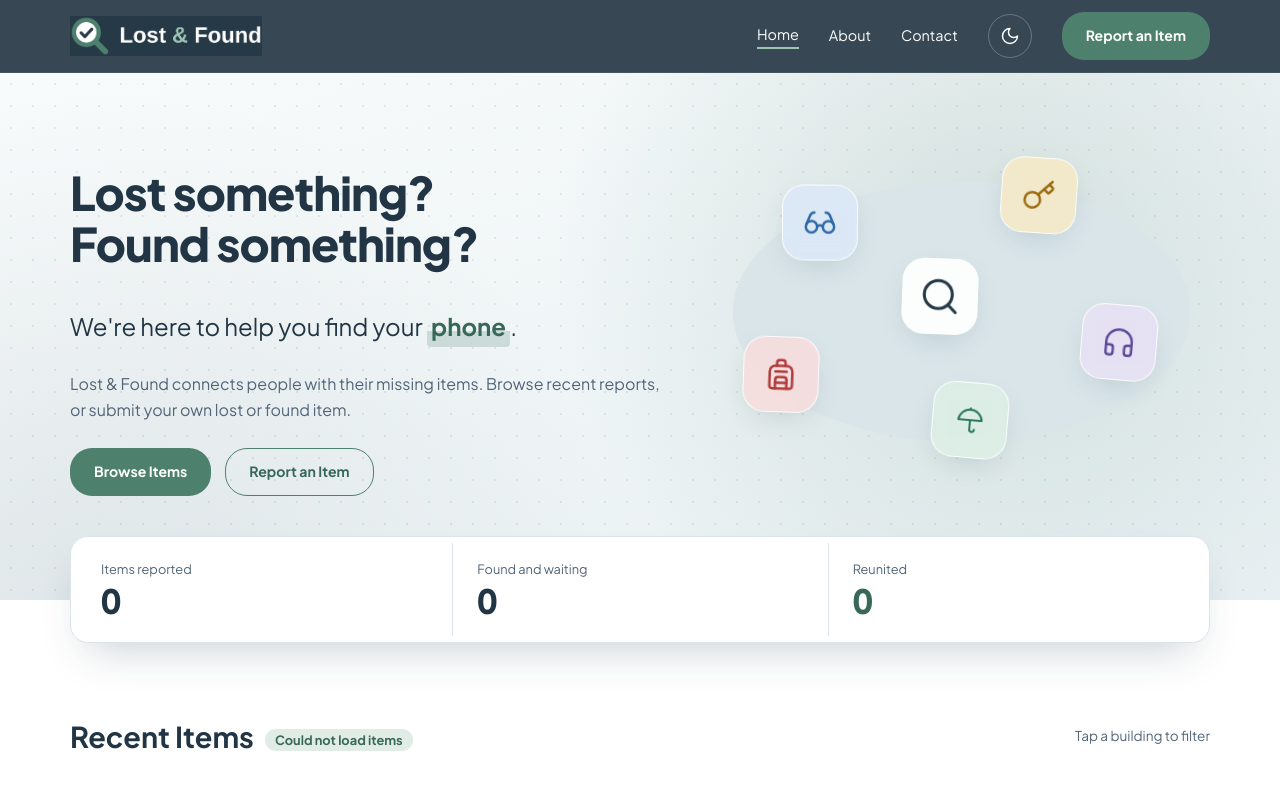
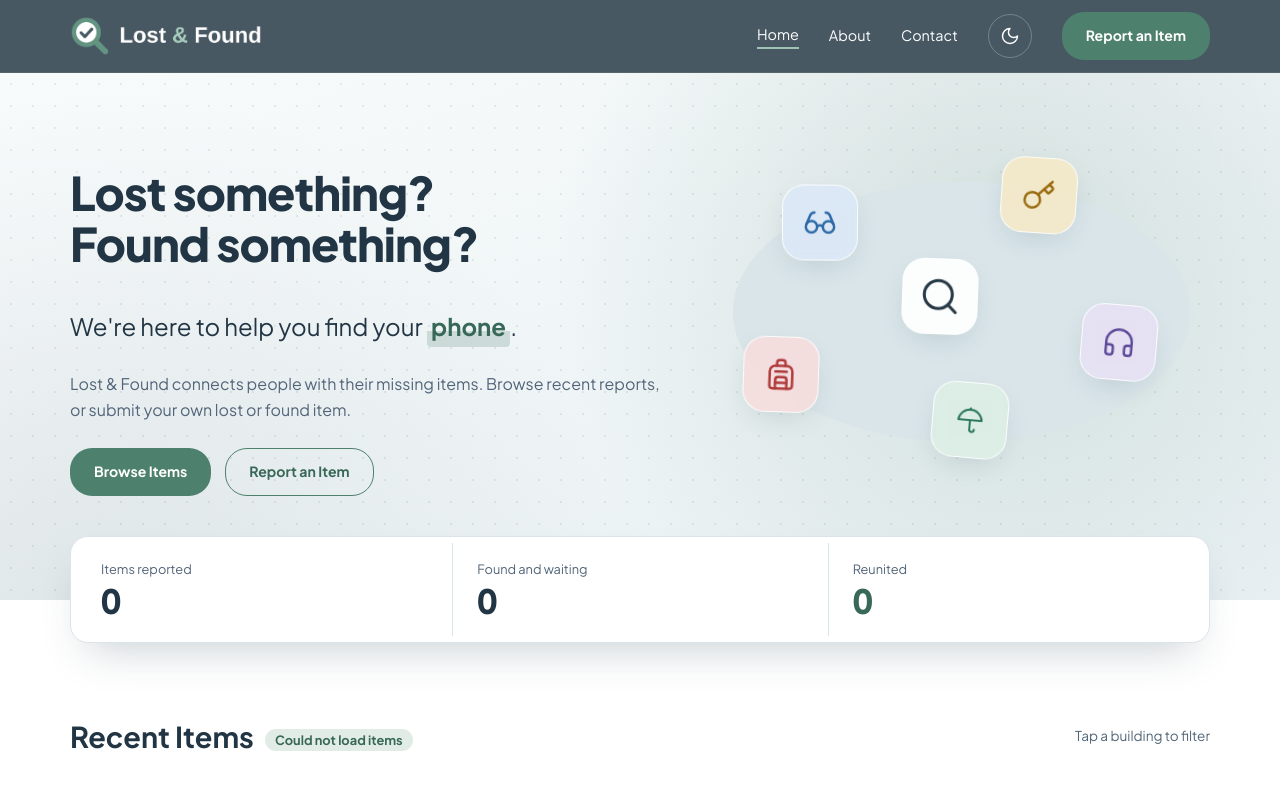
Before and after one commit to wattsup594/Aura4mers, a plain HTML site: page index.html in a window 1280 px wide. Shown: the top 794 px of the page. Drawn offline with nearby package versions, Linux system fonts and the light colour scheme; no server answers.

Commit message:
Transparent header logo so the glass header blends cleanly

```diff
--- a/index.html
+++ b/index.html
@@ -31,7 +31,7 @@
   <body data-page="home">
     <header class="site-header">
       <div class="container nav-wrap">
-        <a class="brand" href="index.html"><img class="brand-logo" src="images/LostFound-Primary-Logo-Dark-Background.png" alt="Lost &amp; Found home" height="40"></a>
+        <a class="brand" href="index.html"><img class="brand-logo" src="images/LostFound-Logo-Transparent.png" alt="Lost &amp; Found home" height="40"></a>
 
         <button
           class="menu-toggle"
--- a/styles.css
+++ b/styles.css
@@ -2382,3 +2382,16 @@ h2 {
 [data-theme="dark"] .site-header {
   background: rgb(38, 57, 70);
 }
+
+/* Header logo now has a transparent background: keep true glass in both themes */
+.site-header .brand-logo {
+  mix-blend-mode: normal;
+}
+
+.site-header {
+  background: rgba(38, 57, 70, 0.84);
+}
+
+[data-theme="dark"] .site-header {
+  background: rgba(19, 31, 40, 0.8);
+}
```
Also changed, not shown: about.html (+1 -1 lines), contact.html (+1 -1 lines), images/LostFound-Logo-Transparent.png (added).
